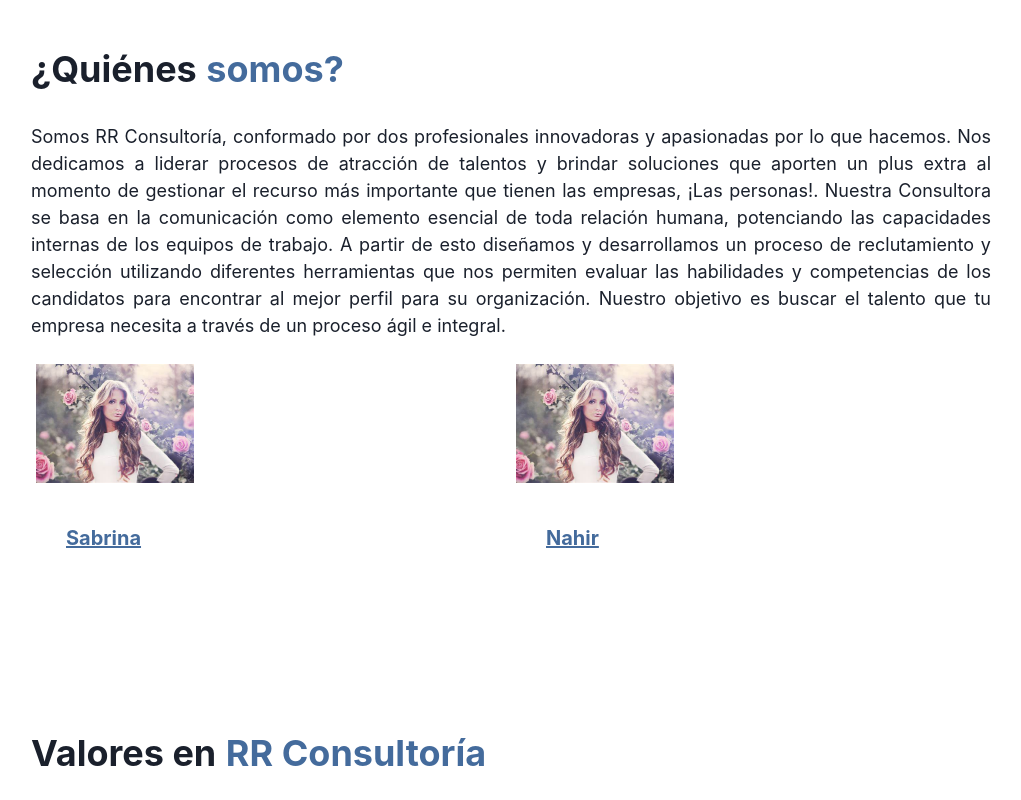
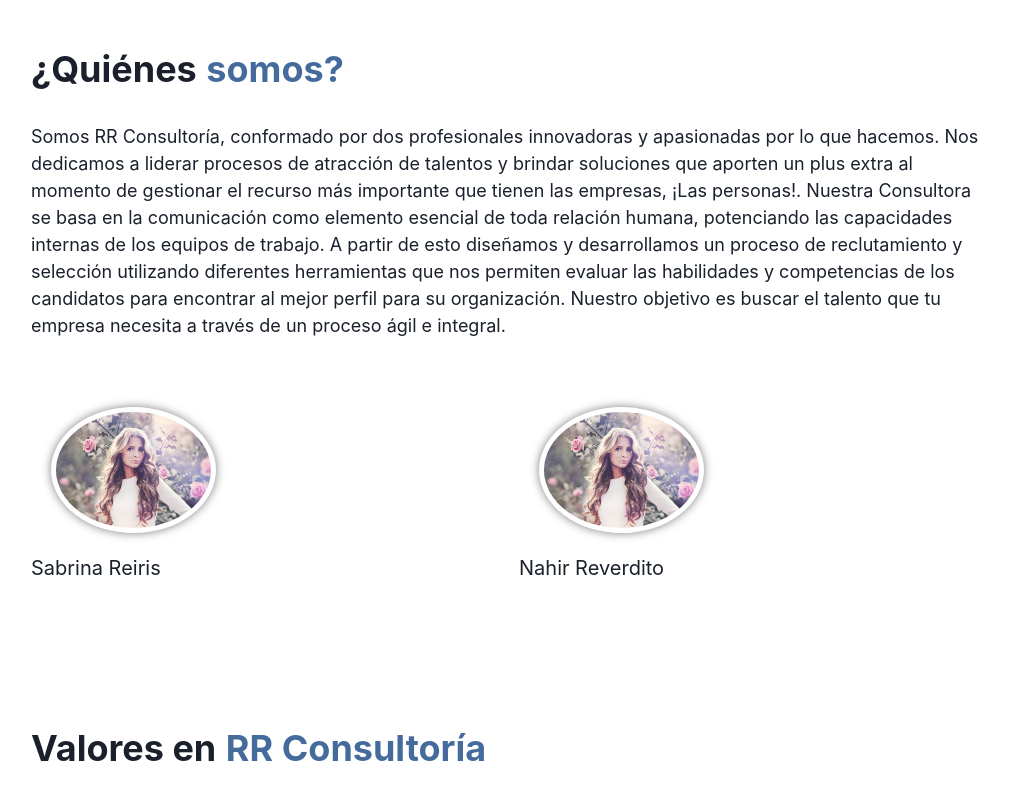
Before and after one commit to AgustinaMonzon/rrconsultora, a React (Create React App) app: page / in a window 1280 px wide. Shown: the part 480-1280 px from the top of the page, without its empty margins (129-1150 px from the left). Built offline with nearby package versions, Linux system fonts and the light colour scheme.

Commit message:
fotos about

```diff
--- a/src/Components/AboutUs/AboutUs.js
+++ b/src/Components/AboutUs/AboutUs.js
@@ -1,8 +1,8 @@
 import React from "react";
-import { Box, Heading, Text, Image,} from "@chakra-ui/react";
+import { Box, Heading, Text, Image } from "@chakra-ui/react";
 import { Link } from "react-router-dom";
 import "./about.css";
-import profileImg from "./profile.jpeg"
+import profileImg from "./profile.jpeg";
 
 function AboutUs() {
   return (
@@ -40,29 +40,38 @@ function AboutUs() {
         organización. Nuestro objetivo es buscar el talento que tu empresa
         necesita a través de un proceso ágil e integral.
       </Text>
-
-      <Box className="aboutChicas" justifyContent="center" >
-        <Box display={"grid"}  justifyContent="center">
-      <Image src={profileImg}
-
-           w={["88%","35%"]}
-            alt="Foto de perfil"
-            p={"5px"}
-            />
-
-        <Link to="/aboutSabrina" class="about-link">
-        Sabrina
-        </Link>
-        </Box>
-        <br />
-        <Box display={"grid"}  justifyContent="center">
-        <Image src={profileImg}
-          w={["100%","35%"]}
-          alt="Foto de perfil"
-          p={"5px"}/>
-        <Link to="/aboutNahir" class="about-link">
-        Nahir
-        </Link>
+      <br />
+      <br />
+      <Box className="aboutChicas">
+        <Box display={"flex"} justifyContent="center">
+          <Box className="aboutImgContainer">
+            <Link to="/aboutSabrina">
+              <Image
+                src={profileImg}
+                w={["88%", "35%"]}
+                alt="Foto de perfil de Sabrina"
+                p={"5px"}
+                className="aboutImg"
+              />
+              <Text as="h2" fontSize="xl" className="aboutName">
+                Sabrina Reiris
+              </Text>
+            </Link>
+          </Box>
+          <Box className="aboutImgContainer" ml={[0, 4]}>
+            <Link to="/aboutNahir">
+              <Image
+                src={profileImg}
+                w={["100%", "35%"]}
+                alt="Foto de perfil de Nahir"
+                p={"5px"}
+                className="aboutImg"
+              />
+              <Text as="h2" fontSize="xl" className="aboutName">
+                Nahir Reverdito
+              </Text>
+            </Link>
+          </Box>
         </Box>
       </Box>
     </Box>
--- a/src/Components/AboutUs/about.css
+++ b/src/Components/AboutUs/about.css
@@ -1,22 +1,56 @@
-.about-link, .contact-link {
-  color: #446b9c;
-  font-weight: bold;
-  text-decoration: underline;
-  margin-right: 20px;
-  padding: 35px;
-  justify-content: center;
-}
 .aboutChicas {
   display: flex;
   justify-content: center;
-  margin-top: 20px;
-  font-size: 20px;
-  /*  background-color:#5ca0c827; */
+  align-items: center;
+  gap: 20px;
+
+}
+
+.aboutImg {
+  border-radius: 50%;
+  box-shadow: 0px 0px 10px 0px rgba(0, 0, 0, 0.5);
+  transition: transform 0.3s ease-in-out;
+  text-align: center;
+  margin: 20px;
+}
+
+.aboutImgContainer {
+  display: flex;
+  flex-direction: column;
+  align-items: center;
+  justify-content: center;
+  width: 50%;
+  height: 100%;
+  margin: 0 auto;
+}
 
 
+.about-link {
+  display: block;
+  font-size: 20px;
+  text-align: center;
+  color: #446b9c;
+  margin-top: 10px;
+  font-weight: bold;
+  text-decoration: none;
 }
-#about-us p {
-  text-align: justify;
-  line-height: 1.5;
-  margin-bottom: 0px;
+
+.about-link:hover {
+  color: #1a202c;
+  text-decoration: underline;
 }
+
+.aboutImg:hover {
+  transform: scale(1.1);
+}
+
+.about-name {
+  color: #446593;
+  text-align: center;
+  font-weight: bold;
+  margin-top: 10px;
+  background-color: #f1f1f1;
+  padding: 5px;
+  border-radius: 5px;
+  text-align: center;
+}
--- a/src/Components/Services/Services.css
+++ b/src/Components/Services/Services.css
@@ -56,7 +56,7 @@
   opacity: 1;
   max-width: 90%;
 }
-@media (prefers-color-scheme: dark) {
+/* @media (prefers-color-scheme: dark) {
   .service-title, .service-description {
     color: black;
   }
@@ -66,7 +66,7 @@
   .service-card {
     background-color: #000;
   }
-}
+} */
 
 @media screen and (min-width: 768px) {
   .service-description {
```
